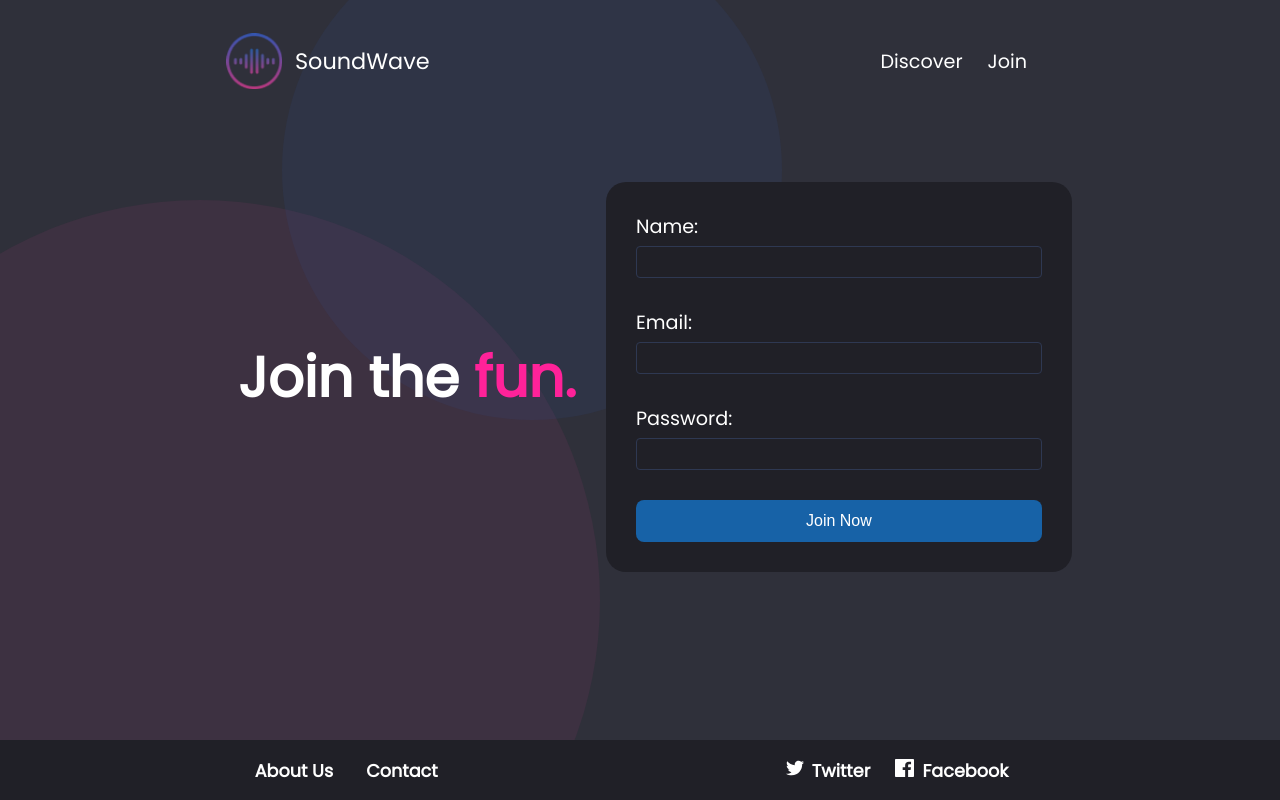
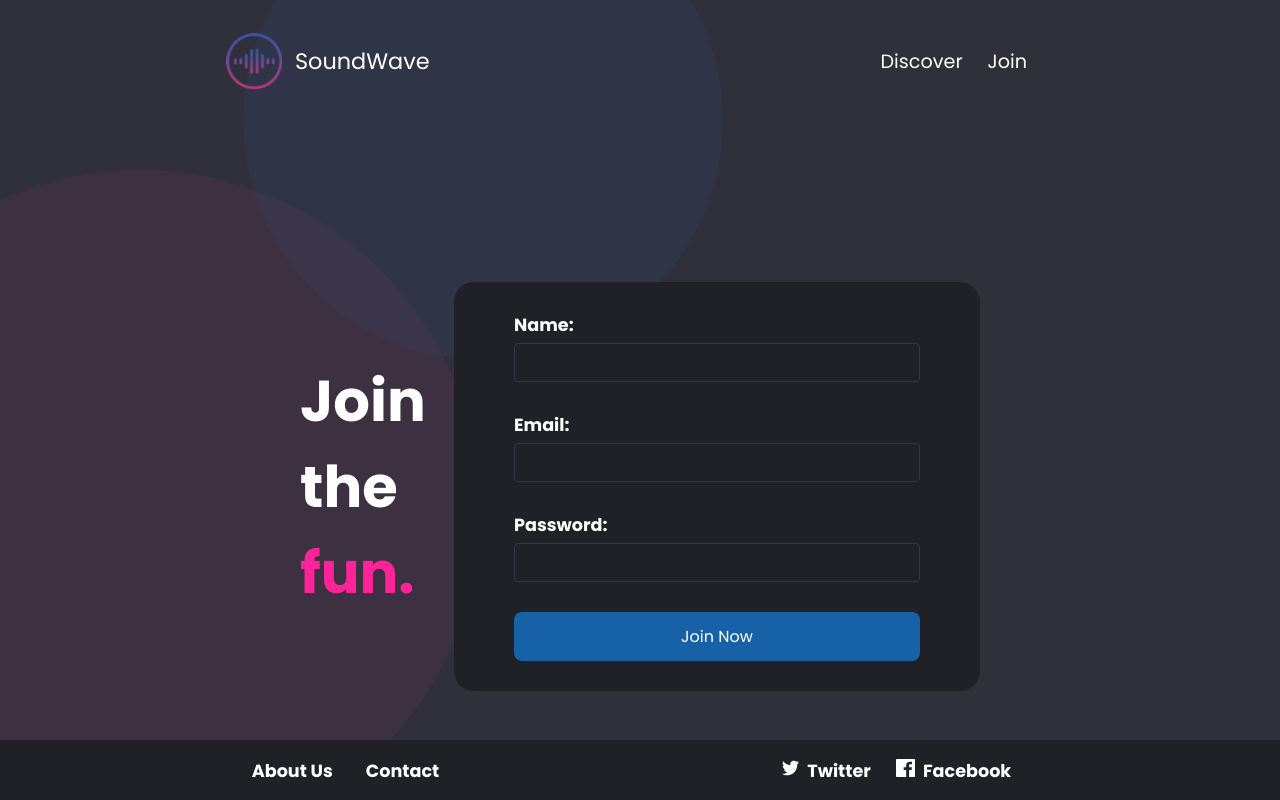
Before and after one commit to GrimMori/soundwavets, a React (Create React App) app: page /join in a window 1280 px wide. Built offline with nearby package versions, Linux system fonts and the light colour scheme.

Commit message:
styled join page

```diff
--- a/public/index.html
+++ b/public/index.html
@@ -4,7 +4,7 @@
     <meta charset="utf-8" />
     <link rel="preconnect" href="https://fonts.googleapis.com">
     <link rel="preconnect" href="https://fonts.gstatic.com" crossorigin>
-    <link href="https://fonts.googleapis.com/css2?family=Poppins&display=swap" rel="stylesheet">
+    <link href="https://fonts.googleapis.com/css2?family=Poppins:wght@400;600;700&display=swap" rel="stylesheet">
     <link rel="icon" href="%PUBLIC_URL%/favicon.ico" />
     <meta name="viewport" content="width=device-width, initial-scale=1" />
     <meta name="theme-color" content="#000000" />
--- a/src/App.tsx
+++ b/src/App.tsx
@@ -7,10 +7,14 @@ import { colors } from "./theme";
 
 function App() {
 
+
   const GlobalStyle = createGlobalStyle`
+    @import url('https://fonts.googleapis.com/css2?family=Poppins:wght@400;600;700&display=swap');
+    *{
+      font-family: "Poppins", sans-serif;
+    }
     body {
       margin: 0;
-      font-family: "Poppins", sans-serif;
       font-size: 1.2rem;
       text-decoration: none;
     }
--- a/src/components/JoinBody.tsx
+++ b/src/components/JoinBody.tsx
@@ -7,8 +7,8 @@ export function JoinBody(){
 
     const P = styled.p`
         color: white;
-        margin: 30px;
-        font-size: 3.5rem;
+        margin: 0 0 0 300px;
+        font-size: 3.6rem;
         font-weight: bold;
     `
 
@@ -19,29 +19,29 @@ export function JoinBody(){
     const Main = styled.main`
         display: flex;
         flex-direction: row;
-        justify-content: center;
+        justify-content: space-around;
         align-items: center;
-        margin-top: 80px;
+        margin-top: 180px;
     `
     const Circle = styled.div`
         z-index: -2;
         border-radius: 50%;
-        width: 800px;
-        height: 800px;
+        width: 680px;
+        height: 680px;
         background-color: ${colors["circle-1"]};
         position: fixed;
         left: -200px;
-        bottom: -200px;
+        bottom: -50px;
     `
     const Circle2 = styled.div`
         z-index: -2;
         border-radius: 50%;
-        width: 500px;
-        height: 500px;
+        width: 480px;
+        height: 480px;
         background-color: ${colors["circle-2"]};
         position: fixed;
-        left: 22%;
-        top: -10%;
+        left: 19%;
+        top: -15%;
     `
 
     return(
--- a/src/components/JoinForm.tsx
+++ b/src/components/JoinForm.tsx
@@ -8,9 +8,15 @@ export function JoinForm(){
         color: white;
         display: flex;
         flex-direction: column;
-        padding: 30px;
+        padding: 30px 60px;
+        margin: 0 300px 0 0;
         background-color: ${colors["nav-bg"]};
         border-radius: 20px;
+    `
+
+    const StyledLabel = styled.label`
+        font-weight: bold;
+        font-size: 1.1rem;
     `
 
     const StyledInputs = styled.input`
@@ -18,6 +24,7 @@ export function JoinForm(){
         margin: 5px 0 30px 0;
         border: ${colors["border-input"]} 1px solid;
         border-radius: 4px;
+        color: white;
         background-color: ${colors["nav-bg"]};
         font-size: 1.5rem;
         &:focus{
@@ -46,11 +53,11 @@ export function JoinForm(){
 
     return(
         <StyledForm>
-            <label>Name:</label>
+            <StyledLabel>Name:</StyledLabel>
             <StyledInputs type="text"></StyledInputs>
-            <label>Email:</label>
+            <StyledLabel>Email:</StyledLabel>
             <StyledInputs type="text"></StyledInputs>
-            <label>Password:</label>
+            <StyledLabel>Password:</StyledLabel>
             <StyledInputs type="text"></StyledInputs>
             <StyledSubmit type="submit" value="Join Now"></StyledSubmit>
         </StyledForm>
--- a/src/components/header.tsx
+++ b/src/components/header.tsx
@@ -2,6 +2,7 @@ import React from "react";
 import styled from "styled-components";
 import { colors } from "../theme";
 import { NavButton } from "./NavButton";
+import logo from "../logo.png";
 
 export function Header(){
 
@@ -49,7 +50,7 @@ export function Header(){
     return(
         <StyledHeader>
           <Logo href="/">
-            <NavLogo src="logo.png" alt="logo" ></NavLogo>
+            <NavLogo src={logo} alt="logo" ></NavLogo>
             <p>SoundWave</p>
           </Logo>
           <NavDiv>
```
